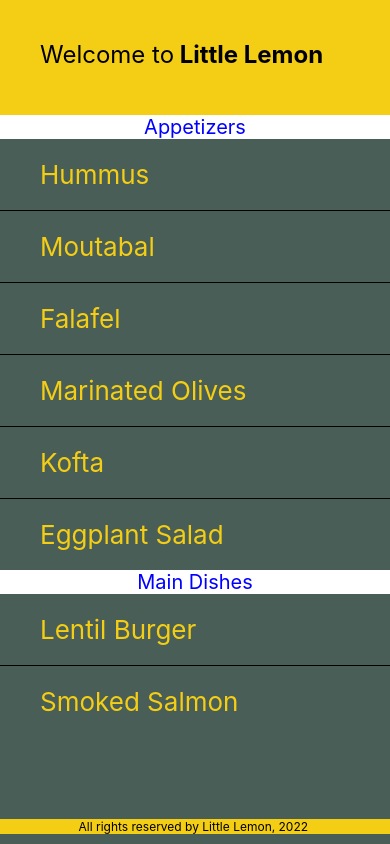
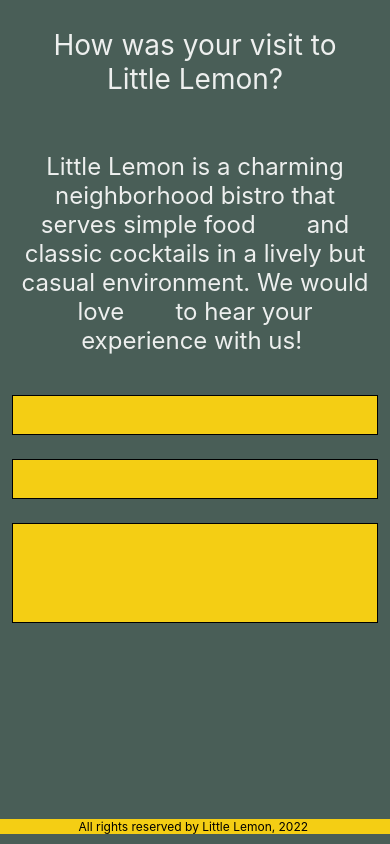
Before and after one commit to Senju002/Lemon-App, a React Native app: screen / in a window 390 px wide. Built offline with nearby package versions, Linux system fonts and the light colour scheme.

Commit message:
feedback form

```diff
--- a/App.js
+++ b/App.js
@@ -4,14 +4,15 @@
 import LittleLemonFooter from "./components/LittleLemonFooter";
 import WelcomeScreen from "./components/WelcomeScreen";
 import MenuItems from "./components/MenuItems";
+import FeedbackScreen from "./components/FeedbackScreen";
 
 export default function App() {
   return (
     <>
       <View style={{ flex: 1, backgroundColor: "#495E57" }}>
-        <LittleLemonHeader />
-        {/* <WelcomeScreen /> */}
-        <MenuItems />
+        {/* <LittleLemonHeader />
+        <MenuItems /> */}
+        <FeedbackScreen />
       </View>
       <View style={{ backgroundColor: "#495E57" }}>
         <LittleLemonFooter />
--- /dev/null
+++ b/components/FeedbackScreen.js
@@ -0,0 +1,80 @@
+import React, { useState } from "react";
+import { ScrollView, StyleSheet, Text, TextInput } from "react-native";
+
+const FeedbackScreen = () => {
+  // declare the variables
+  const [firstName, onChangeFirstName] = useState("");
+  const [lastName, onChangeLastName] = useState("");
+  const [message, onChangeMessage] = useState("");
+  const [phoneNumber, onChangePhoneNumber] = useState("");
+
+  return (
+    <ScrollView style={styles.container}>
+      <Text style={styles.headingSection}>
+                How was your visit to Little Lemon?
+      </Text>
+      <Text style={styles.infoSection}>
+                Little Lemon is a charming neighborhood bistro that serves
+        simple food         and classic cocktails in a lively but casual
+        environment. We would love         to hear your experience with us!
+         {" "}
+      </Text>
+      <TextInput
+        style={styles.input}
+        value={firstName}
+        onChangeText={onChangeFirstName}
+      />
+      <TextInput
+        style={styles.input}
+        value={lastName}
+        onChangeText={onChangeLastName}
+      />
+      <TextInput
+        style={styles.messageInput}
+        value={message}
+        onChangeText={onChangeMessage}
+      />
+    </ScrollView>
+  );
+};
+
+const styles = StyleSheet.create({
+  container: {
+    flex: 1,
+  },
+  input: {
+    height: 40,
+    margin: 12,
+    borderWidth: 1,
+    padding: 10,
+    fontSize: 16,
+    borderColor: "EDEFEE",
+    backgroundColor: "#F4CE14",
+  },
+  messageInput: {
+    height: 100,
+    margin: 12,
+    borderWidth: 1,
+    padding: 10,
+    fontSize: 16,
+    backgroundColor: "#F4CE14",
+  },
+  infoSection: {
+    fontSize: 24,
+    padding: 20,
+    marginVertical: 8,
+    color: "#EDEFEE",
+    textAlign: "center",
+    backgroundColor: "#495E57",
+  },
+  headingSection: {
+    fontSize: 28,
+    padding: 20,
+    marginVertical: 8,
+    color: "#EDEFEE",
+    textAlign: "center",
+    backgroundColor: "#495E57",
+  },
+});
+
+export default FeedbackScreen;
```
